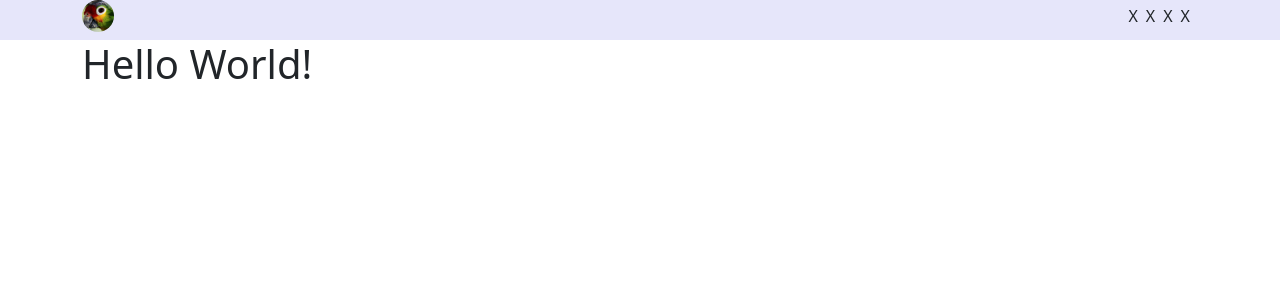
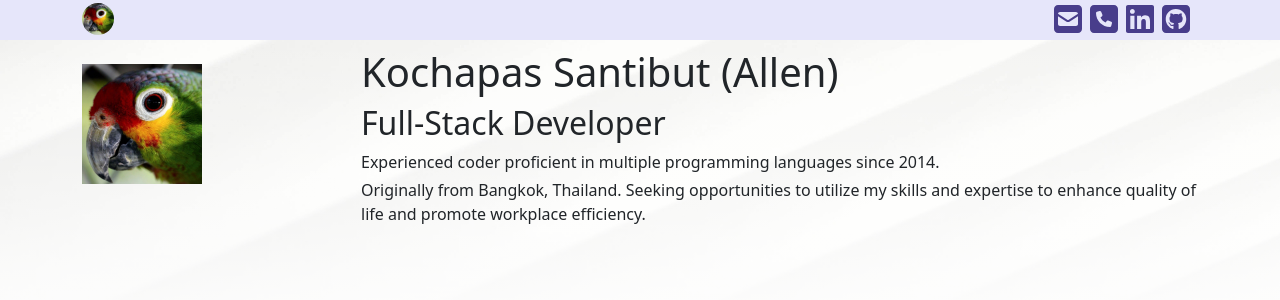
Before and after one commit to kochapas/kochapas-2023, a Next.js app: page / in a window 1280 px wide. Shown: the top 300 px of the page. Built offline with nearby package versions, Linux system fonts and the light colour scheme.

Commit message:
Install fontawesome. Add Header component.

```diff
--- a/package.json
+++ b/package.json
@@ -9,6 +9,10 @@
     "lint": "next lint"
   },
   "dependencies": {
+    "@fortawesome/fontawesome-svg-core": "^6.3.0",
+    "@fortawesome/free-brands-svg-icons": "^6.3.0",
+    "@fortawesome/free-solid-svg-icons": "^6.3.0",
+    "@fortawesome/react-fontawesome": "^0.2.0",
     "eslint": "8.35.0",
     "eslint-config-next": "13.2.3",
     "next": "13.2.3",
--- /dev/null
+++ b/src/components/Header.js
@@ -0,0 +1,40 @@
+import styles from "@/styles/Header.module.css"
+import Image from "next/image"
+export const Header = () => {
+  return (
+    <>
+      <div className={styles.header__background} />
+      <div className="container">
+        <div className="d-flex justify-content-between">
+          <div className="w-25">
+            <Image
+              alt="kochapas's picture"
+              src="/assets/parrot.jpg"
+              width={120}
+              height={120}
+              className="mt-4"
+            />
+          </div>
+          <div className="w-75 mt-2">
+            <div>
+              <h1>
+                Kochapas Santibut (Allen)
+              </h1>
+            </div>
+            <div>
+              <h2>
+                Full-Stack Developer
+              </h2>
+            </div>
+            <div>
+              <p className="mb-1">
+                Experienced coder proficient in multiple programming languages since 2014.
+              </p>
+              <p>Originally from Bangkok, Thailand. Seeking opportunities to utilize my skills and expertise to enhance quality of life and promote workplace efficiency.</p>
+            </div>
+          </div>
+        </div>
+      </div>
+    </>
+  );
+}
--- a/src/components/Navbar.js
+++ b/src/components/Navbar.js
@@ -1,8 +1,12 @@
 import Image from "next/image";
-import styles from '@/styles/Navbar.module.css'
+import styles from "@/styles/Navbar.module.css"
+import { FontAwesomeIcon } from "@fortawesome/react-fontawesome";
+import { faGithubSquare, faLinkedin } from "@fortawesome/free-brands-svg-icons";
+import { faSquareEnvelope, faSquarePhone } from "@fortawesome/free-solid-svg-icons";
+
 
 export const Navbar = ({children}) => {
-
+  console.log("Navbar ==>", {  });
   return (
     <>
       <div className={styles.navbar}>
@@ -17,10 +21,34 @@ export const Navbar = ({children}) => {
             />
           </div>
           <div className={styles.navbar__info}>
-            <p className="m-auto me-2">X</p>
-            <p className="m-auto me-2">X</p>
-            <p className="m-auto me-2">X</p>
-            <p className="m-auto me-2">X</p>
+            <a href="mailto:kochapas@outlook.com">
+              <FontAwesomeIcon
+                icon={faSquareEnvelope}
+                size="2x"
+                className="me-2"
+              />
+            </a>
+            <a href="tel:+818034446253">
+              <FontAwesomeIcon
+                icon={faSquarePhone}
+                size="2x"
+                className="me-2"
+              />
+            </a>
+            <a href="https://www.linkedin.com/in/kochapas" target="_blank">
+              <FontAwesomeIcon
+                icon={faLinkedin}
+                size="2x"
+                className="me-2"
+              />
+            </a>
+            <a href="https://www.github.com/kochapas" target="_blank">
+              <FontAwesomeIcon
+                icon={faGithubSquare}
+                size="2x"
+                className="me-2"
+              />
+            </a>
           </div>
         </div>
       </div>
--- a/src/components/index.js
+++ b/src/components/index.js
@@ -1 +1,2 @@
 export { Navbar } from "./Navbar"
+export { Header } from "./Header"
--- a/src/pages/index.js
+++ b/src/pages/index.js
@@ -1,10 +1,10 @@
+import Image from "next/image";
+import { Header } from "@/components"
 
 export default function Home() {
   return (
     <>
-      <div className="container">
-        <p className="h1">Hello World!</p>
-      </div>
+      <Header />
     </>
   )
 }
--- /dev/null
+++ b/src/styles/Header.module.css
@@ -0,0 +1,9 @@
+.header__background {
+  width: 100%;
+  height: 40vh;
+  overflow: hidden;
+  position: fixed;
+  z-index: -1;
+  background-image: linear-gradient(rgba(255, 255, 255, 0), rgba(255, 255, 255, 255)), url("../../public/assets/background.jpeg");
+  background-size: cover;
+}
--- a/src/styles/Navbar.module.css
+++ b/src/styles/Navbar.module.css
@@ -5,6 +5,9 @@
   padding: 0;
   position: fixed;
   top: 0;
+  display: flex;
+  justify-content: center;
+  align-items: center;
 }
 
 .navbar__info {
--- a/src/styles/globals.css
+++ b/src/styles/globals.css
@@ -1,3 +1,11 @@
 body {
   margin-top: 40px;
 }
+
+a {
+  color: darkslateblue;
+}
+
+a:hover {
+  color: slateblue;
+}
```
Also changed, not shown: public/assets/background.jpeg (added), 1 other file (tests, documents, lock files or other folders).
